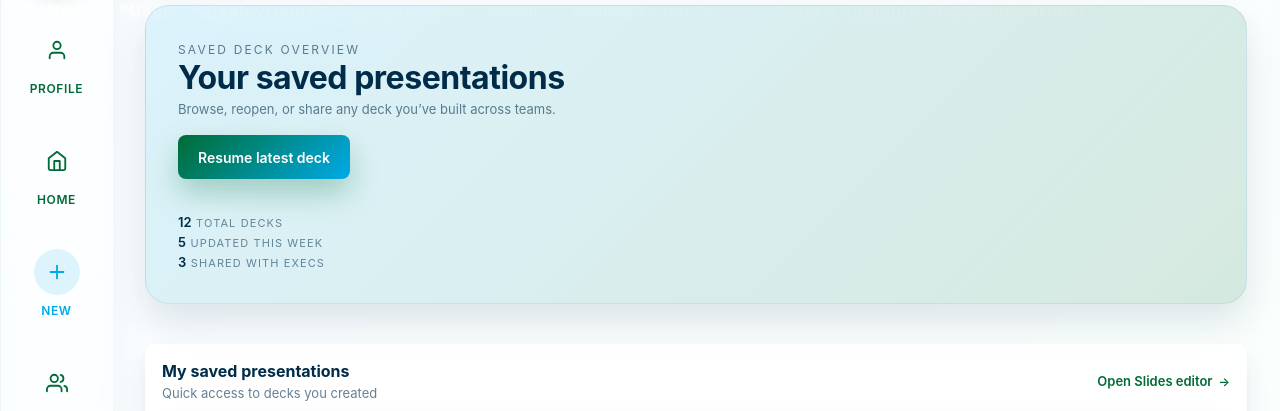
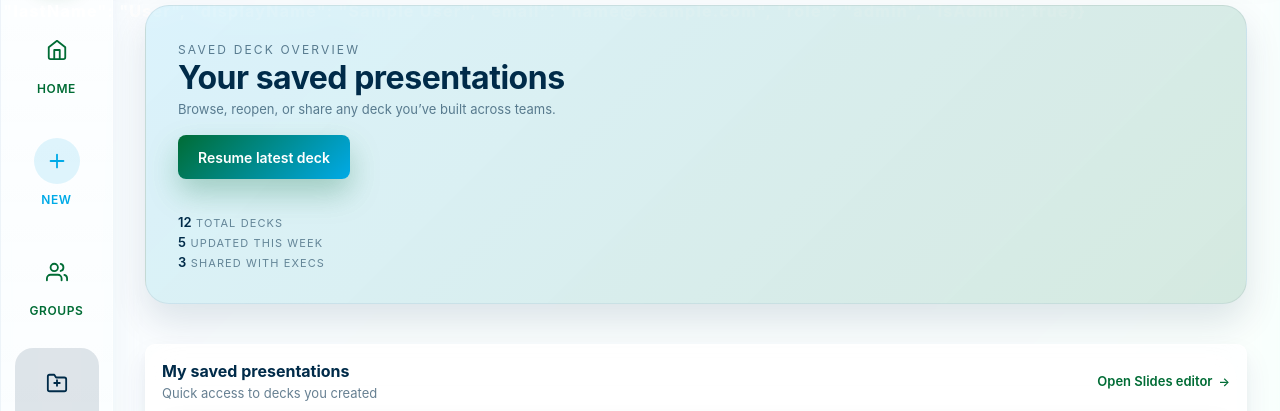
Before and after one commit to Mshari24/ADC-Slides, a website: page project.html in a window 1280 px wide. Shown: the part 100-511 px from the top of the page. Drawn offline with Linux system fonts and the light colour scheme; sample sign-in values are in the browser's storage.

Commit message:
Revert "Link Projects page to profile"
This reverts commit 55ae690e81cbc0a1bee6bebca5c10b9ad081b070.

```diff
--- a/project.html
+++ b/project.html
@@ -12,15 +12,6 @@
       <div class="sidebar-user">
         <div class="sidebar-avatar" aria-hidden="true">MA</div>
       </div>
-      <a class="sb-item" href="/profile/" title="Profile">
-        <div class="sb-icon">
-          <svg viewBox="0 0 24 24" fill="none" stroke="currentColor" stroke-width="2" stroke-linecap="round" stroke-linejoin="round">
-            <path d="M20 21v-2a4 4 0 0 0-4-4H8a4 4 0 0 0-4 4v2"></path>
-            <circle cx="12" cy="7" r="4"></circle>
-          </svg>
-        </div>
-        <span class="sb-label">Profile</span>
-      </a>
       <a class="sb-item" href="./home.html" title="Home">
         <div class="sb-icon">
           <svg viewBox="0 0 24 24" fill="none" stroke="currentColor" stroke-width="2" stroke-linecap="round" stroke-linejoin="round">
```
